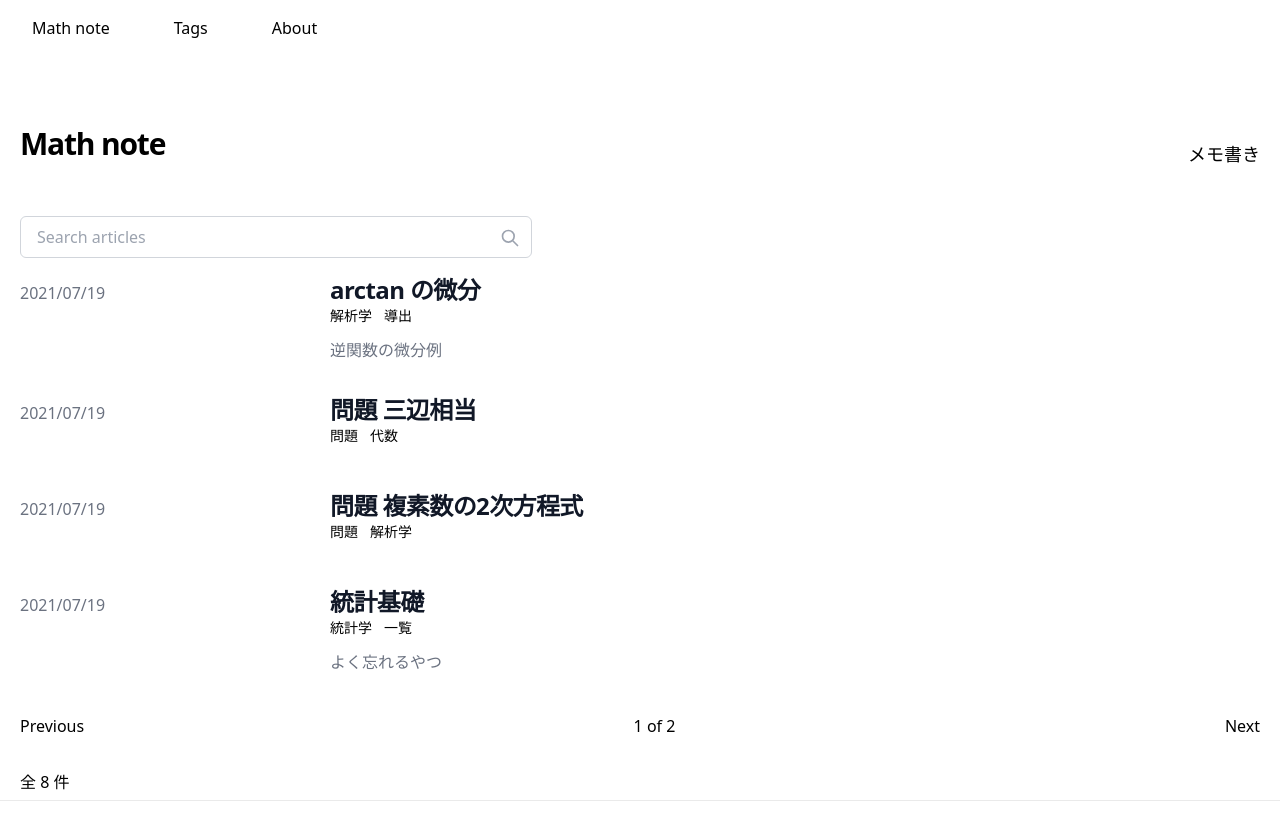
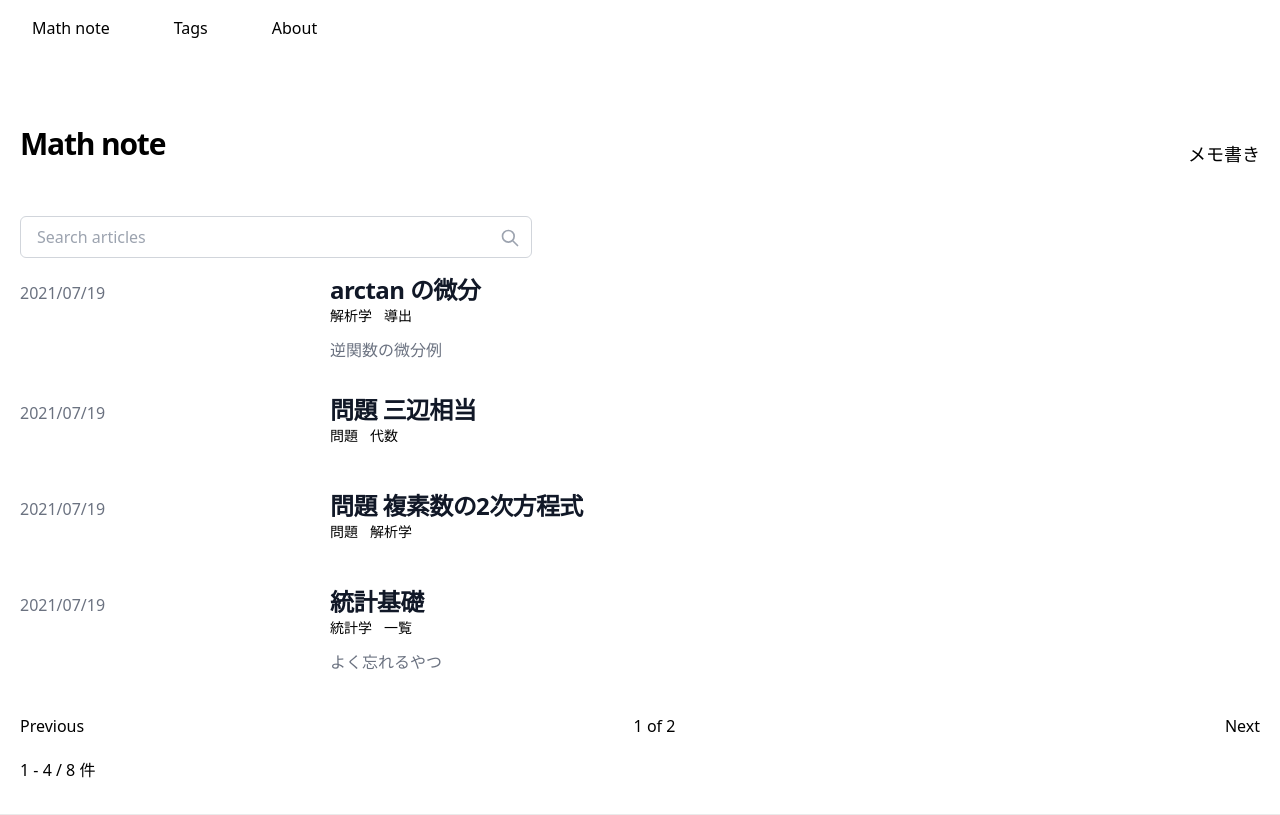
Before and after one commit to nagaokayuji/math-note, a Next.js app: page / in a window 1280 px wide. Built offline with nearby package versions, Linux system fonts and the light colour scheme.

Commit message:
feat: 表示件数表示

```diff
--- a/components/Pagination.tsx
+++ b/components/Pagination.tsx
@@ -1,13 +1,17 @@
 import Link from "./Link";
 import PaginationType from "../types/pagination";
+import { POSTS_PER_PAGE } from "../lib/constants";
 
 export default function Pagination({
   totalPages,
   currentPage,
   basePath,
+  allCount,
 }: PaginationType) {
   const prevPage = currentPage - 1 > 0;
   const nextPage = currentPage + 1 <= totalPages;
+  const startCount = (currentPage - 1) * POSTS_PER_PAGE + 1;
+  const endCount = Math.min(allCount, currentPage * POSTS_PER_PAGE);
 
   return (
     <div className="pt-6 pb-8 space-y-2 md:space-y-5">
@@ -42,6 +46,9 @@ export default function Pagination({
           </Link>
         )}
       </nav>
+      <p>
+        {startCount} - {endCount} / {allCount} 件
+      </p>
     </div>
   );
 }
--- a/components/more-stories.tsx
+++ b/components/more-stories.tsx
@@ -19,8 +19,6 @@ const MoreStories = ({ posts, pagePosts, pagination }: Props) => {
 
   /** 検索時: filtered, 通常時: ページング範囲 */
   const displayPosts = pagePosts && !searchValue ? pagePosts : filteredPosts;
-
-  const total = posts.length;
 
   return (
     <section>
@@ -66,9 +64,9 @@ const MoreStories = ({ posts, pagePosts, pagination }: Props) => {
           currentPage={pagination.currentPage}
           totalPages={pagination.totalPages}
           basePath={pagination.basePath}
+          allCount={pagination.allCount}
         />
       )}
-      <p>全 {total} 件</p>
     </section>
   );
 };
--- a/pages/index.tsx
+++ b/pages/index.tsx
@@ -54,6 +54,7 @@ export const getStaticProps = async () => {
     currentPage: 1,
     totalPages: Math.ceil(allPosts.length / POSTS_PER_PAGE),
     basePath: "/page",
+    allCount: allPosts.length,
   };
 
   return {
--- a/pages/page/[page].tsx
+++ b/pages/page/[page].tsx
@@ -65,6 +65,7 @@ export const getStaticProps = async ({ params }: Params) => {
     currentPage: pageNumber,
     totalPages: Math.ceil(allPosts.length / POSTS_PER_PAGE),
     basePath: "/page",
+    allCount: allPosts.length,
   };
 
   return {
--- a/pages/tags.tsx
+++ b/pages/tags.tsx
@@ -1,14 +1,9 @@
 import Container from "../components/container";
-import MoreStories from "../components/more-stories";
 import Intro from "../components/intro";
 import Layout from "../components/layout";
 import { getAllTags } from "../lib/api";
 import Head from "next/head";
-import Post from "../types/post";
 import Link from "../components/Link";
-import { POSTS_PER_PAGE } from "../lib/constants";
-import PaginationType from "../types/pagination";
-import Pagination from "../components/Pagination";
 import Tag from "../components/Tag";
 
 type Props = {
--- a/pages/tags/[tag].tsx
+++ b/pages/tags/[tag].tsx
@@ -5,9 +5,6 @@ import Layout from "../../components/layout";
 import { getAllPosts, getAllTags } from "../../lib/api";
 import Head from "next/head";
 import Post from "../../types/post";
-import { POSTS_PER_PAGE } from "../../lib/constants";
-import PaginationType from "../../types/pagination";
-import Pagination from "../../components/Pagination";
 
 type Props = {
   allPosts: Post[];
--- a/types/pagination.ts
+++ b/types/pagination.ts
@@ -2,6 +2,7 @@ type PaginationType = {
   currentPage: number;
   totalPages: number;
   basePath: string;
+  allCount: number;
 };
 
 export default PaginationType;
```
